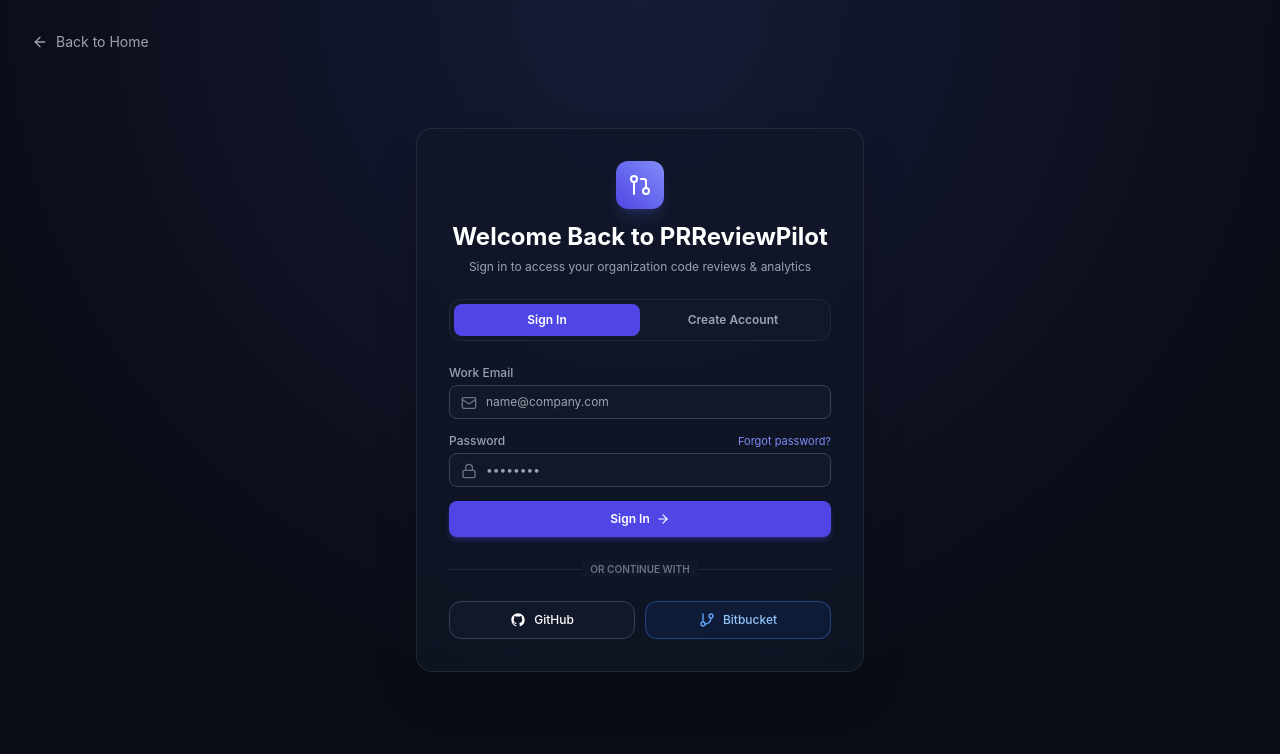
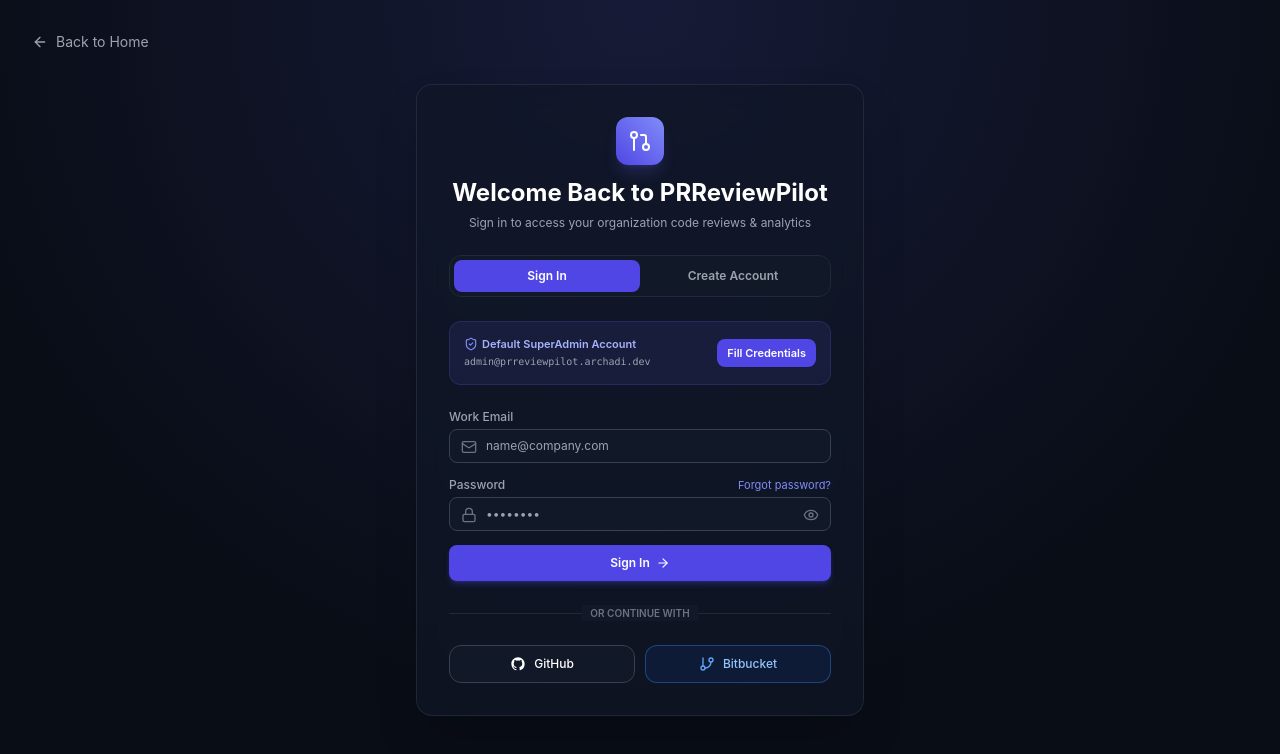
Before and after one commit to archaditya/PRReviewPilot, a Next.js app in the folder apps/web/: page /login in a window 1280 px wide. Shown: the top 754 px of the page. Built offline with nearby package versions, Linux system fonts and the light colour scheme.

Commit message:
feat(web): add password visibility toggle eye button and admin auto-fill helper

```diff
--- a/apps/web/app/dashboard/settings/page.tsx
+++ b/apps/web/app/dashboard/settings/page.tsx
@@ -1,7 +1,7 @@
 'use client';
 
 import { useState } from 'react';
-import { GitPullRequest, GitBranch, Key, Users, Shield, Check, Copy, Lock, AlertCircle, CheckCircle2 } from 'lucide-react';
+import { GitPullRequest, GitBranch, Key, Users, Shield, Check, Copy, Lock, AlertCircle, CheckCircle2, Eye, EyeOff } from 'lucide-react';
 
 export default function SettingsPage() {
   const [apiKeyCreated, setApiKeyCreated] = useState(false);
@@ -11,6 +11,7 @@
   const [currentPassword, setCurrentPassword] = useState('');
   const [newPassword, setNewPassword] = useState('');
   const [confirmPassword, setConfirmPassword] = useState('');
+  const [showPassword, setShowPassword] = useState(false);
   const [passwordLoading, setPasswordLoading] = useState(false);
   const [passwordFeedback, setPasswordFeedback] = useState<{
     type: 'success' | 'error' | null;
@@ -101,38 +102,68 @@
         <form onSubmit={handleChangePassword} className="space-y-4 max-w-md pt-1">
           <div>
             <label className="block text-xs font-medium text-gray-400 mb-1">Current Password</label>
+            <div className="relative">
               <input
-              type="password"
+                type={showPassword ? 'text' : 'password'}
                 required
                 placeholder="••••••••"
                 value={currentPassword}
                 onChange={(e) => setCurrentPassword(e.target.value)}
-              className="w-full px-3.5 py-2 rounded-lg bg-gray-900 border border-gray-700 text-white text-xs focus:outline-none focus:border-indigo-500"
+                className="w-full px-3.5 pr-10 py-2 rounded-lg bg-gray-900 border border-gray-700 text-white text-xs focus:outline-none focus:border-indigo-500"
               />
+              <button
+                type="button"
+                onClick={() => setShowPassword(!showPassword)}
+                className="absolute right-3 top-2.5 text-gray-500 hover:text-gray-300 transition"
+                title={showPassword ? 'Hide password' : 'Show password'}
+              >
+                {showPassword ? <EyeOff className="w-4 h-4" /> : <Eye className="w-4 h-4" />}
+              </button>
+            </div>
           </div>
 
           <div>
             <label className="block text-xs font-medium text-gray-400 mb-1">New Password (min 8 chars)</label>
+            <div className="relative">
               <input
-              type="password"
+                type={showPassword ? 'text' : 'password'}
                 required
                 placeholder="••••••••"
                 value={newPassword}
                 onChange={(e) => setNewPassword(e.target.value)}
-              className="w-full px-3.5 py-2 rounded-lg bg-gray-900 border border-gray-700 text-white text-xs focus:outline-none focus:border-indigo-500"
+                className="w-full px-3.5 pr-10 py-2 rounded-lg bg-gray-900 border border-gray-700 text-white text-xs focus:outline-none focus:border-indigo-500"
               />
+              <button
+                type="button"
+                onClick={() => setShowPassword(!showPassword)}
+                className="absolute right-3 top-2.5 text-gray-500 hover:text-gray-300 transition"
+                title={showPassword ? 'Hide password' : 'Show password'}
+              >
+                {showPassword ? <EyeOff className="w-4 h-4" /> : <Eye className="w-4 h-4" />}
+              </button>
+            </div>
           </div>
 
           <div>
             <label className="block text-xs font-medium text-gray-400 mb-1">Confirm New Password</label>
+            <div className="relative">
               <input
-              type="password"
+                type={showPassword ? 'text' : 'password'}
                 required
                 placeholder="••••••••"
                 value={confirmPassword}
                 onChange={(e) => setConfirmPassword(e.target.value)}
-              className="w-full px-3.5 py-2 rounded-lg bg-gray-900 border border-gray-700 text-white text-xs focus:outline-none focus:border-indigo-500"
+                className="w-full px-3.5 pr-10 py-2 rounded-lg bg-gray-900 border border-gray-700 text-white text-xs focus:outline-none focus:border-indigo-500"
               />
+              <button
+                type="button"
+                onClick={() => setShowPassword(!showPassword)}
+                className="absolute right-3 top-2.5 text-gray-500 hover:text-gray-300 transition"
+                title={showPassword ? 'Hide password' : 'Show password'}
+              >
+                {showPassword ? <EyeOff className="w-4 h-4" /> : <Eye className="w-4 h-4" />}
+              </button>
+            </div>
           </div>
 
           <button
--- a/apps/web/app/login/page.tsx
+++ b/apps/web/app/login/page.tsx
@@ -3,7 +3,7 @@
 import { useState } from 'react';
 import Link from 'next/link';
 import { useRouter } from 'next/navigation';
-import { GitPullRequest, GitBranch, ArrowLeft, Mail, Lock, User, ArrowRight } from 'lucide-react';
+import { GitPullRequest, GitBranch, ArrowLeft, Mail, Lock, User, ArrowRight, Eye, EyeOff, ShieldCheck } from 'lucide-react';
 
 export default function LoginPage() {
   const router = useRouter();
@@ -11,8 +11,15 @@
   const [email, setEmail] = useState('');
   const [password, setPassword] = useState('');
   const [name, setName] = useState('');
+  const [showPassword, setShowPassword] = useState(false);
   const [loading, setLoading] = useState(false);
   const [error, setError] = useState('');
+
+  const fillAdminCredentials = () => {
+    setEmail('admin@prreviewpilot.archadi.dev');
+    setPassword('Admin@123456');
+    setError('');
+  };
 
   const handleSubmit = async (e: React.FormEvent) => {
     e.preventDefault();
@@ -30,9 +37,20 @@
         credentials: 'include',
       });
 
-      const data = await res.json();
+      const contentType = res.headers.get('content-type') || '';
+      let data: any = {};
+      if (contentType.includes('application/json')) {
+        data = await res.json();
+      } else {
+        const text = await res.text();
+        if (res.status === 502) {
+          throw new Error('502 Bad Gateway: API container is currently starting up or restarting. Wait 10 seconds and retry.');
+        }
+        throw new Error(`Server error (${res.status}): ${text.slice(0, 100)}`);
+      }
+
       if (!res.ok || !data.success) {
-        throw new Error(data.error || 'Authentication failed');
+        throw new Error(data.error || data.message || 'Authentication failed');
       }
 
       router.push('/dashboard');
@@ -86,8 +104,28 @@
           </button>
         </div>
 
+        {/* Default Admin Helper Card */}
+        {mode === 'login' && (
+          <div className="p-3.5 rounded-xl bg-indigo-500/10 border border-indigo-500/20 text-xs flex items-center justify-between gap-3">
+            <div className="space-y-0.5">
+              <span className="text-[11px] font-semibold text-indigo-300 flex items-center gap-1">
+                <ShieldCheck className="w-3.5 h-3.5 text-indigo-400" />
+                <span>Default SuperAdmin Account</span>
+              </span>
+              <span className="text-[10px] text-gray-400 font-mono block">admin@prreviewpilot.archadi.dev</span>
+            </div>
+            <button
+              type="button"
+              onClick={fillAdminCredentials}
+              className="px-2.5 py-1.5 rounded-lg bg-indigo-600 hover:bg-indigo-500 text-white text-[11px] font-semibold transition flex-shrink-0 shadow-sm"
+            >
+              Fill Credentials
+            </button>
+          </div>
+        )}
+
         {error && (
-          <div className="p-3 rounded-lg bg-rose-500/10 border border-rose-500/20 text-rose-400 text-xs">
+          <div className="p-3 rounded-lg bg-rose-500/10 border border-rose-500/20 text-rose-400 text-xs leading-relaxed">
             {error}
           </div>
         )}
@@ -141,20 +179,28 @@
             <div className="relative">
               <Lock className="w-4 h-4 text-gray-500 absolute left-3 top-2.5" />
               <input
-                type="password"
+                type={showPassword ? 'text' : 'password'}
                 required
                 placeholder="••••••••"
                 value={password}
                 onChange={(e) => setPassword(e.target.value)}
-                className="w-full pl-9 pr-3 py-2 rounded-lg bg-gray-900 border border-gray-700 text-white text-xs focus:outline-none focus:border-indigo-500"
+                className="w-full pl-9 pr-10 py-2 rounded-lg bg-gray-900 border border-gray-700 text-white text-xs focus:outline-none focus:border-indigo-500"
               />
+              <button
+                type="button"
+                onClick={() => setShowPassword(!showPassword)}
+                className="absolute right-3 top-2.5 text-gray-500 hover:text-gray-300 transition"
+                title={showPassword ? 'Hide password' : 'Show password'}
+              >
+                {showPassword ? <EyeOff className="w-4 h-4" /> : <Eye className="w-4 h-4" />}
+              </button>
             </div>
           </div>
 
           <button
             type="submit"
             disabled={loading}
-            className="w-full py-2.5 rounded-lg bg-indigo-600 hover:bg-indigo-500 text-white font-semibold text-xs transition shadow-md shadow-indigo-600/30 flex items-center justify-center space-x-1.5"
+            className="w-full py-2.5 rounded-lg bg-indigo-600 hover:bg-indigo-500 text-white font-semibold text-xs transition shadow-md shadow-indigo-600/30 flex items-center justify-center space-x-1.5 disabled:opacity-50"
           >
             <span>{loading ? 'Processing...' : mode === 'login' ? 'Sign In' : 'Create Workspace'}</span>
             <ArrowRight className="w-3.5 h-3.5" />
--- a/apps/web/app/reset-password/page.tsx
+++ b/apps/web/app/reset-password/page.tsx
@@ -3,7 +3,7 @@
 import { Suspense, useState } from 'react';
 import Link from 'next/link';
 import { useSearchParams, useRouter } from 'next/navigation';
-import { Lock, ArrowLeft, ArrowRight, CheckCircle2, AlertCircle, Bot } from 'lucide-react';
+import { Lock, ArrowLeft, ArrowRight, CheckCircle2, AlertCircle, Bot, Eye, EyeOff } from 'lucide-react';
 
 function ResetPasswordForm() {
   const router = useRouter();
@@ -12,6 +12,7 @@
 
   const [newPassword, setNewPassword] = useState('');
   const [confirmPassword, setConfirmPassword] = useState('');
+  const [showPassword, setShowPassword] = useState(false);
   const [loading, setLoading] = useState(false);
   const [success, setSuccess] = useState(false);
   const [error, setError] = useState('');
@@ -101,13 +102,20 @@
             <div className="relative">
               <Lock className="w-4 h-4 text-gray-500 absolute left-3 top-2.5" />
               <input
-                type="password"
+                type={showPassword ? 'text' : 'password'}
                 required
                 placeholder="••••••••"
                 value={newPassword}
                 onChange={(e) => setNewPassword(e.target.value)}
-                className="w-full pl-9 pr-3 py-2 rounded-lg bg-gray-900 border border-gray-700 text-white text-xs focus:outline-none focus:border-indigo-500"
+                className="w-full pl-9 pr-10 py-2 rounded-lg bg-gray-900 border border-gray-700 text-white text-xs focus:outline-none focus:border-indigo-500"
               />
+              <button
+                type="button"
+                onClick={() => setShowPassword(!showPassword)}
+                className="absolute right-3 top-2.5 text-gray-500 hover:text-gray-300 transition"
+              >
+                {showPassword ? <EyeOff className="w-4 h-4" /> : <Eye className="w-4 h-4" />}
+              </button>
             </div>
           </div>
 
@@ -116,13 +124,20 @@
             <div className="relative">
               <Lock className="w-4 h-4 text-gray-500 absolute left-3 top-2.5" />
               <input
-                type="password"
+                type={showPassword ? 'text' : 'password'}
                 required
                 placeholder="••••••••"
                 value={confirmPassword}
                 onChange={(e) => setConfirmPassword(e.target.value)}
-                className="w-full pl-9 pr-3 py-2 rounded-lg bg-gray-900 border border-gray-700 text-white text-xs focus:outline-none focus:border-indigo-500"
+                className="w-full pl-9 pr-10 py-2 rounded-lg bg-gray-900 border border-gray-700 text-white text-xs focus:outline-none focus:border-indigo-500"
               />
+              <button
+                type="button"
+                onClick={() => setShowPassword(!showPassword)}
+                className="absolute right-3 top-2.5 text-gray-500 hover:text-gray-300 transition"
+              >
+                {showPassword ? <EyeOff className="w-4 h-4" /> : <Eye className="w-4 h-4" />}
+              </button>
             </div>
           </div>
 
```
Lines whose indentation alone changed are shown as unchanged.
